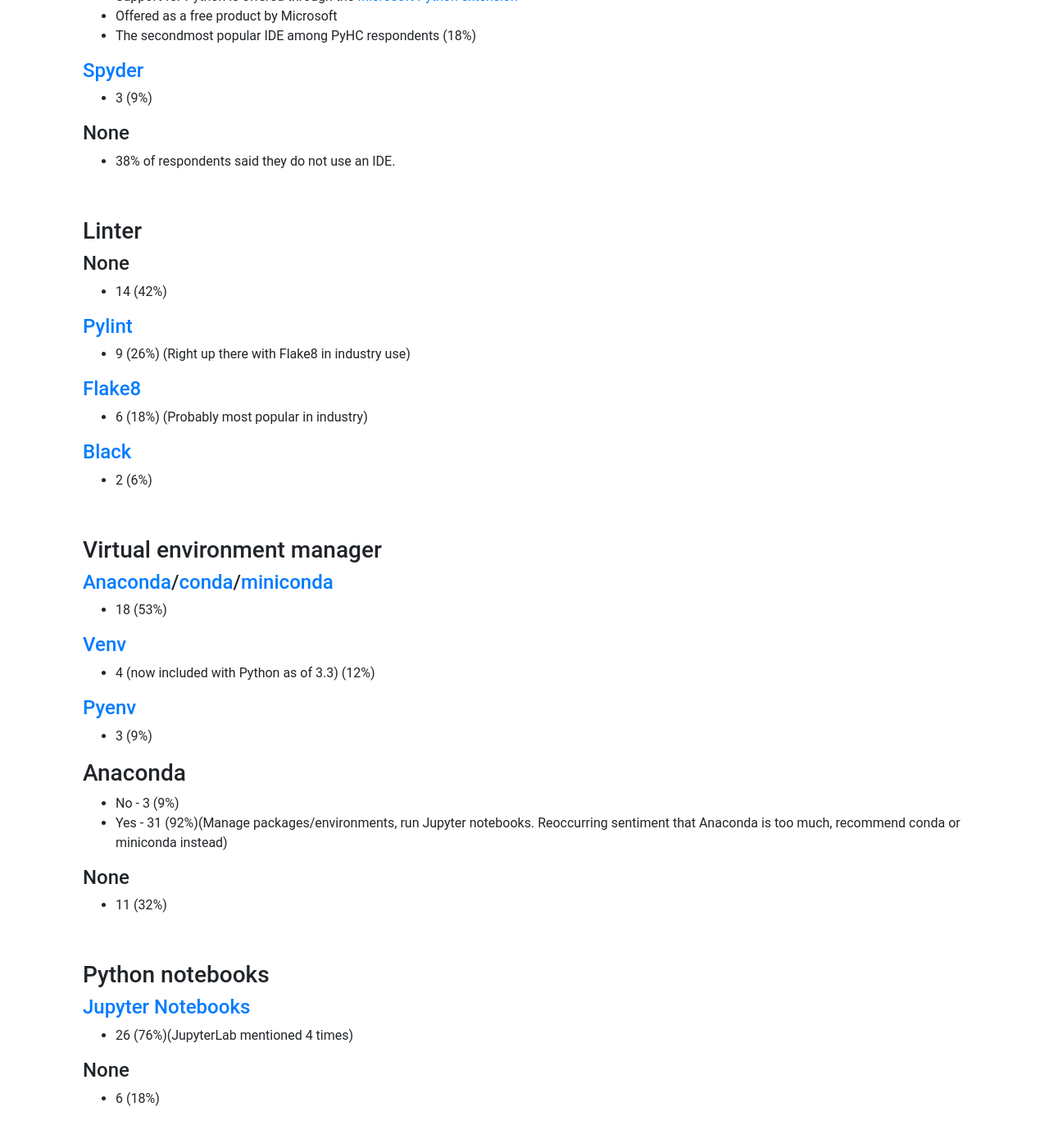
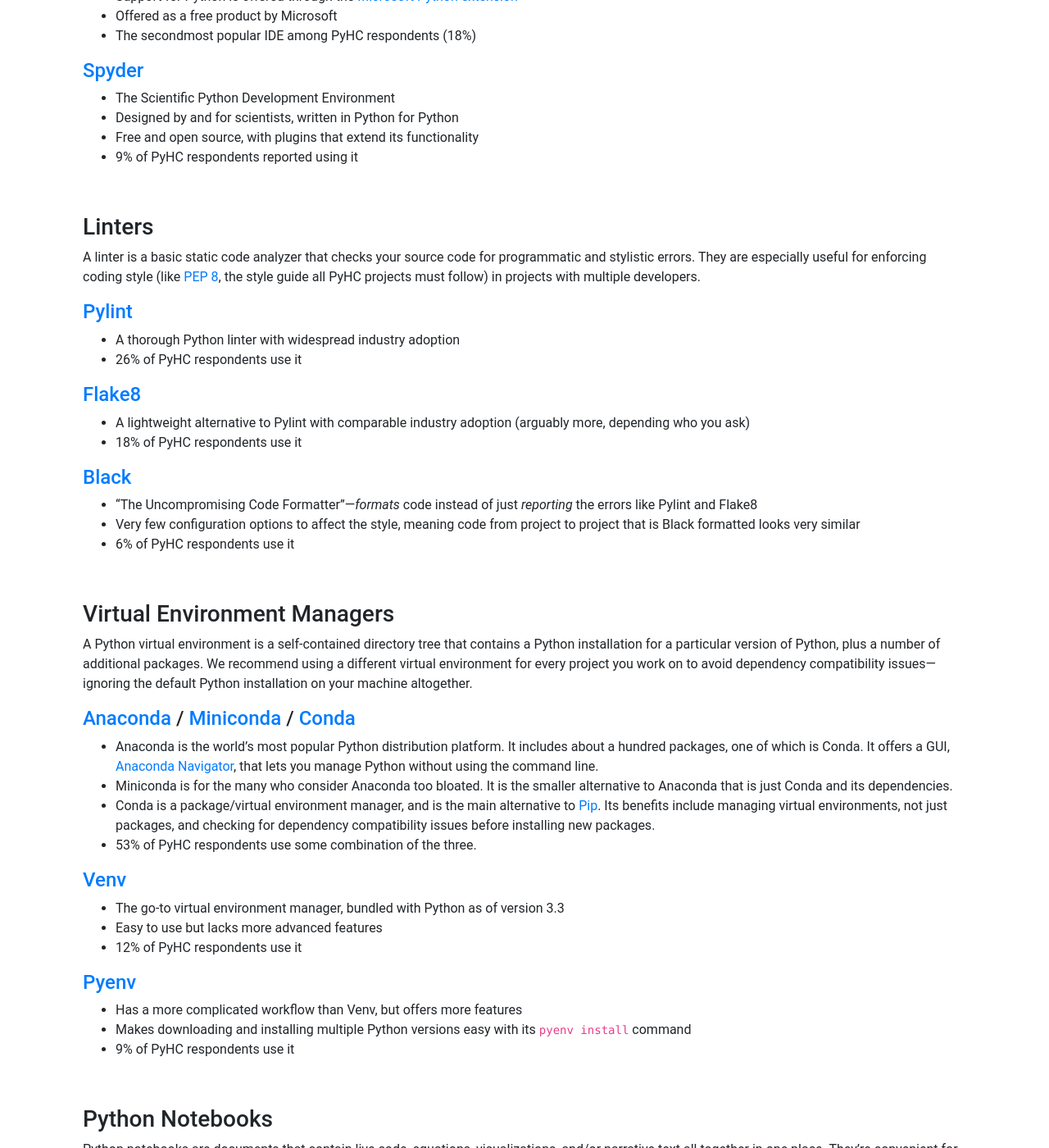
Before and after one commit to heliophysicsPy/heliophysicsPy.github.io, a Jekyll site: the page built from _pages/docs/suggested_tools.md, in a window 1280 px wide and 1400 px high, scrolled down 659 px. Shown: the whole window at 82% size. Built offline with Jekyll 4.4.1, drawn with Linux system fonts in a browser that asks for light colours; nearby versions of some CDN libraries; some of the changed text lies outside the part shown.

Commit message:
First draft

```diff
--- a/_pages/docs/suggested_tools.md
+++ b/_pages/docs/suggested_tools.md
@@ -8,7 +8,7 @@
 
 <br>
 
-### IDE
+### IDEs
 An IDE, or Integrated Development Environment, enables developers to consolidate the different aspects of writing programs. IDEs increase productivity by combining common activities of writing software into a single application: editing source code, building executables, and debugging. They offer so many conveniences that we recommend using one.
 
 #### [PyCharm](https://www.jetbrains.com/pycharm/)
@@ -24,67 +24,81 @@
  * The secondmost popular IDE among PyHC respondents (18%)
 
 #### [Spyder](https://www.spyder-ide.org)
- * 3 (9%)
-
-#### None
- * 38% of respondents said they do not use an IDE.
+ * The Scientific Python Development Environment
+ * Designed by and for scientists, written in Python for Python
+ * Free and open source, with plugins that extend its functionality
+ * 9% of PyHC respondents reported using it
 
 <br>
 
-### Linter
-
-#### None
- * 14 (42%)
+### Linters
+A linter is a basic static code analyzer that checks your source code for programmatic and stylistic errors. They are especially useful for enforcing coding style (like [PEP 8](https://www.python.org/dev/peps/pep-0008/), the style guide all PyHC projects must follow) in projects with multiple developers.
 
 #### [Pylint](https://www.pylint.org)
- * 9 (26%) (Right up there with Flake8 in industry use)
+ * A thorough Python linter with widespread industry adoption
+ * 26% of PyHC respondents use it
 
 #### [Flake8](https://flake8.pycqa.org/en/latest/)
- * 6 (18%) (Probably most popular in industry)
+ * A lightweight alternative to Pylint with comparable industry adoption (arguably more, depending who you ask)
+ * 18% of PyHC respondents use it
 
 #### [Black](https://github.com/psf/black)
- * 2 (6%)
+ * "The Uncompromising Code Formatter"—_formats_ code instead of just _reporting_ the errors like Pylint and Flake8
+ * Very few configuration options to affect the style, meaning code from project to project that is Black formatted looks very similar
+ * 6% of PyHC respondents use it
 
 <br>
 
-### Virtual environment manager
+### Virtual Environment Managers
+A Python virtual environment is a self-contained directory tree that contains a Python installation for a particular version of Python, plus a number of additional packages. We recommend using a different virtual environment for every project you work on to avoid dependency compatibility issues—ignoring the default Python installation on your machine altogether.
 
-#### [Anaconda](https://www.anaconda.com)/[conda](https://docs.conda.io/en/latest/)/[miniconda](https://docs.conda.io/en/latest/miniconda.html)
- * 18 (53%)
+#### [Anaconda](https://www.anaconda.com) / [Miniconda](https://docs.conda.io/en/latest/miniconda.html) / [Conda](https://docs.conda.io/en/latest/)
+ * Anaconda is the world's most popular Python distribution platform. It includes about a hundred packages, one of which is Conda. It offers a GUI, [Anaconda Navigator](https://docs.anaconda.com/anaconda/navigator/), that lets you manage Python without using the command line.
+ * Miniconda is for the many who consider Anaconda too bloated. It is the smaller alternative to Anaconda that is just Conda and its dependencies.
+ * Conda is a package/virtual environment manager, and is the main alternative to [Pip](https://pypi.org/project/pip/). Its benefits include managing virtual environments, not just packages, and checking for dependency compatibility issues before installing new packages.
+ * 53% of PyHC respondents use some combination of the three.
 
 #### [Venv](https://docs.python.org/3/library/venv.html)
- * 4 (now included with Python as of 3.3) (12%)
+ * The go-to virtual environment manager, bundled with Python as of version 3.3
+ * Easy to use but lacks more advanced features
+ * 12% of PyHC respondents use it
 
 #### [Pyenv](https://github.com/pyenv/pyenv)
- * 3 (9%)
-
-### Anaconda
- * No - 3 (9%)
- * Yes - 31 (92%)(Manage packages/environments, run Jupyter notebooks. Reoccurring sentiment that Anaconda is too much, recommend conda or miniconda instead)
-
-#### None
- * 11 (32%)
+ * Has a more complicated workflow than Venv, but offers more features
+ * Makes downloading and installing multiple Python versions easy with its `pyenv install` command
+ * 9% of PyHC respondents use it
 
 <br>
 
-### Python notebooks
+### Python Notebooks
+Python notebooks are documents that contain live code, equations, visualizations, and/or narrative text all together in one place. They're convenient for sharing code examples and results, among other things.
+#### [Jupyter Notebook](https://jupyter.org/#about-notebook)
+ * The go-to Python notebook
+ * An open-source web application for creating notebooks
+ * 76% of PyHC respondents use it
 
-#### [Jupyter Notebooks](https://jupyter.org/#about-notebook)
- * 26 (76%)(JupyterLab mentioned 4 times)
-
-#### None
- * 6 (18%)
+#### [JupyterLab](https://jupyter.org/#jupyterlab)
+ * The next-generation interface for Jupyter notebooks
+ * Includes all classic Jupyter Notebook features plus new features
+ * Project Jupyter encourages its use
+ * 12% (and growing) of PyHC respondents use it
 
 <br>
 
-### Other tools
-Tools that stand out to me:
+### Other Tools
+Other tools that stand out to us:
  * [ColorOracle](https://colororacle.org)
- * [GitHub Actions](https://github.com/features/actions) (over [TravisCI](https://travis-ci.com))
+    * A free color blindness simulator that takes the guesswork out of designing for color blindness by showing you in real time what people with common color vision impairments will see
+ * [GitHub Actions](https://github.com/features/actions)
+    * We recommend checking out GitHub Actions as an alternative to [TravisCI](https://travis-ci.com), which had been the go-to continuous integration tool for years until it was acquired by Idera and subsequently became expensive
  * [ReadTheDocs](https://readthedocs.org)
- * [pytest](https://docs.pytest.org/en/stable/),
- * coverage (vs [coverage.py](https://coverage.readthedocs.io/en/coverage-5.5/)?),
- * [mypy](http://mypy-lang.org) (optional static type checker)
+    * An excelent documentation tool that automates the building, versioning, and hosting of your docs
+ * [pytest](https://docs.pytest.org/en/stable/)
+    * The pytest framework makes it easy to write small tests, yet scales to support complex functional testing for applications and libraries
+ * [coverage.py](https://coverage.readthedocs.io/en/coverage-5.5/)
+    * A tool for measuring code coverage of Python programs
+ * [mypy](http://mypy-lang.org)
+    * An optional static type checker for Python that aims to combine the benefits of dynamic (or "duck") typing and static typing
 
 <br>
 
```
